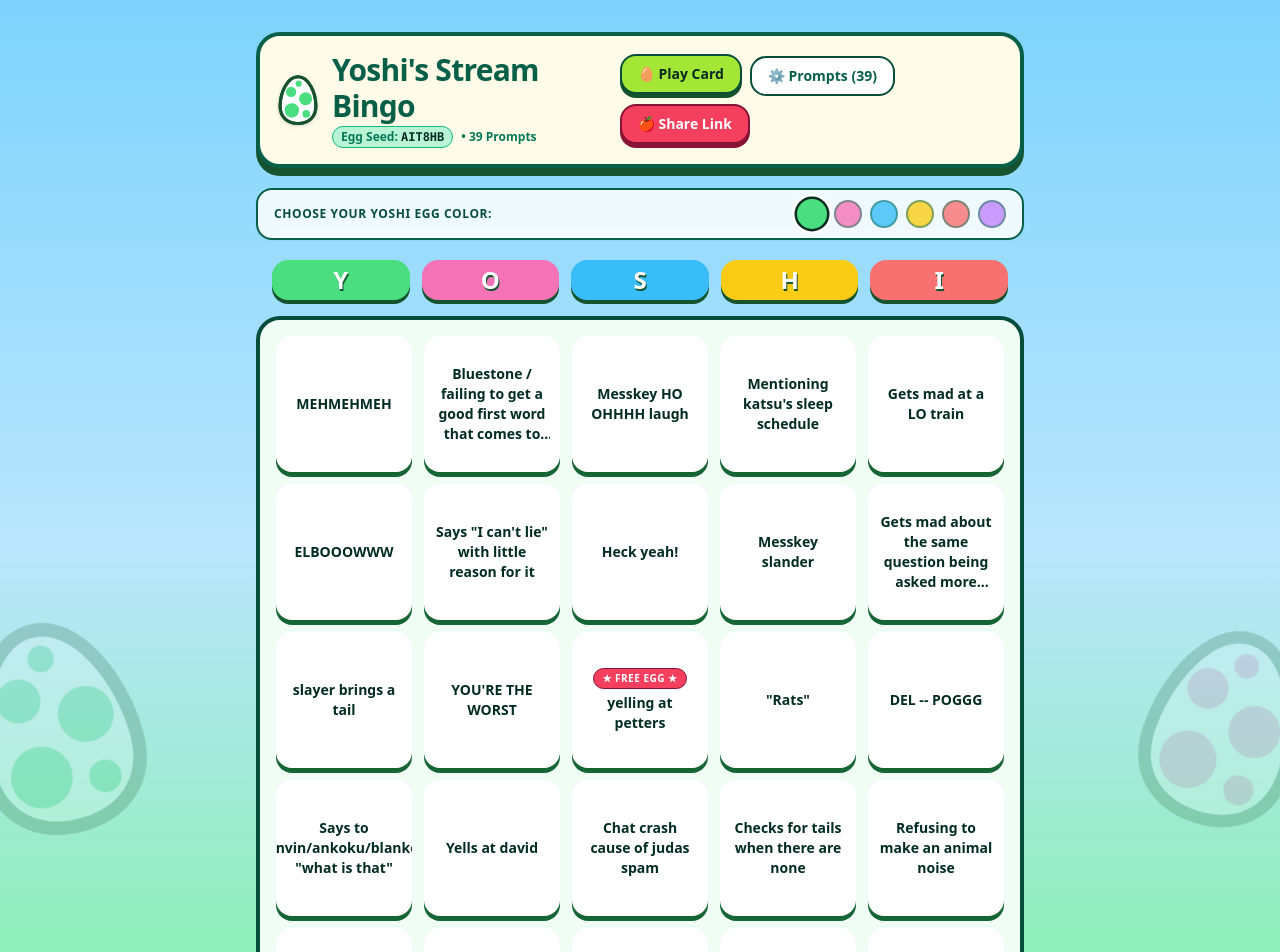
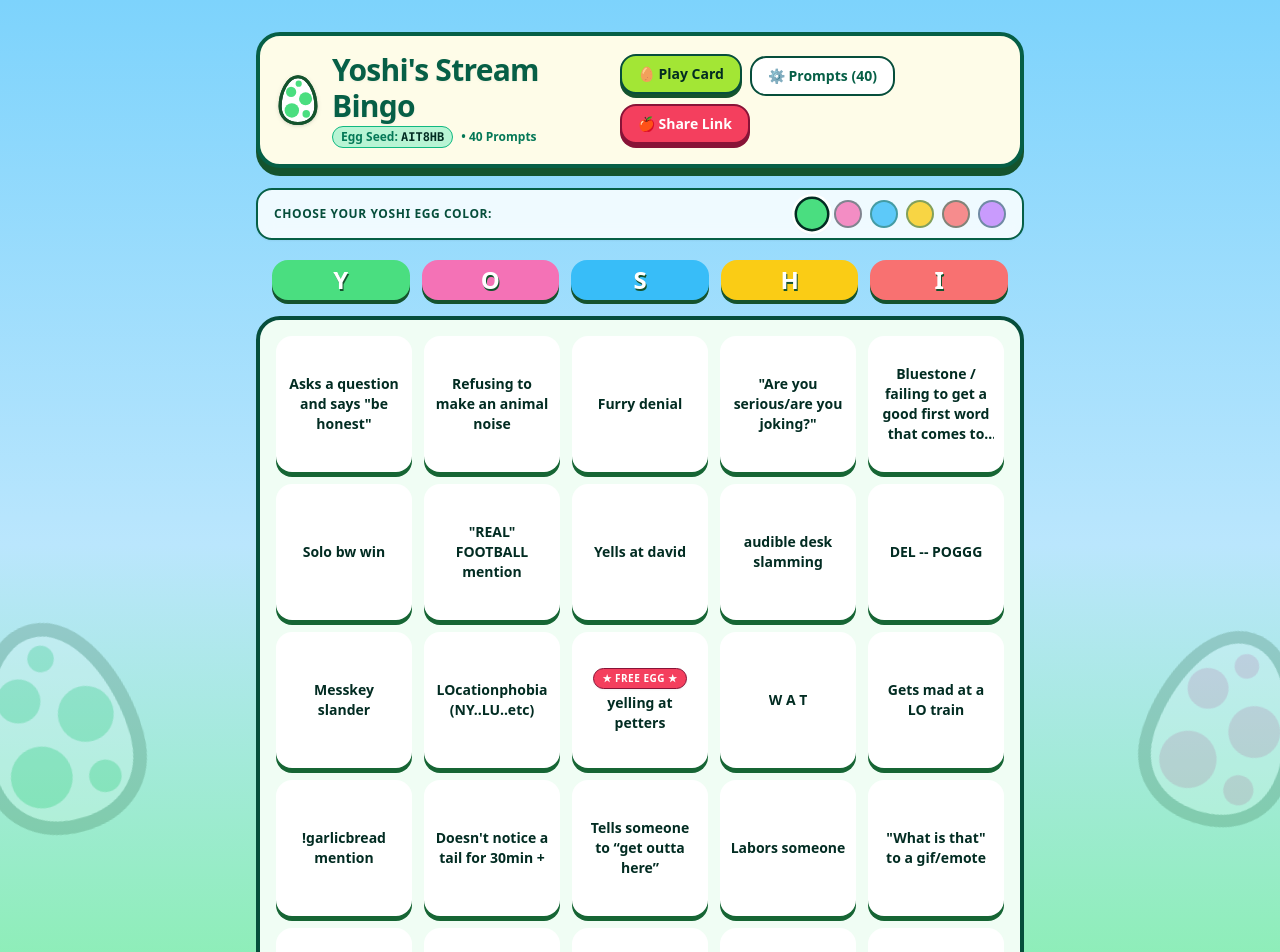
Before and after one commit to matthewasloan95/vitejs-vite-bepsu4qtt, a React (Vite) app: page / in a window 1280 px wide. Shown: the top 952 px of the page. Built offline with nearby package versions, Linux system fonts and the light colour scheme.

Commit message:
22-10 card updates

```diff
--- a/src/App.jsx
+++ b/src/App.jsx
@@ -6,7 +6,6 @@
 const DEFAULT_ITEMS = [
   '"SCREW YOU"',
   'slayer brings a tail',
-  'Says to vinvin/ankoku/blanket "what is that"',
   "Doesn't notice a tail for 30min +",
   'Says "I can\'t lie" with little reason for it',
   '"Are you serious/are you joking?"',
@@ -42,7 +41,10 @@
   'Denies dating Slayer',
   'Slayer, Elsa, Kang old jokes',
   'Messkey HO OHHHH laugh',
-  'Denying going to furry events',
+
+  '"What is that" to a gif/emote',
+  'Furry denial',
+  'LOcationphobia (NY..LU..etc)',
 
 ].join("\n");
 
```
